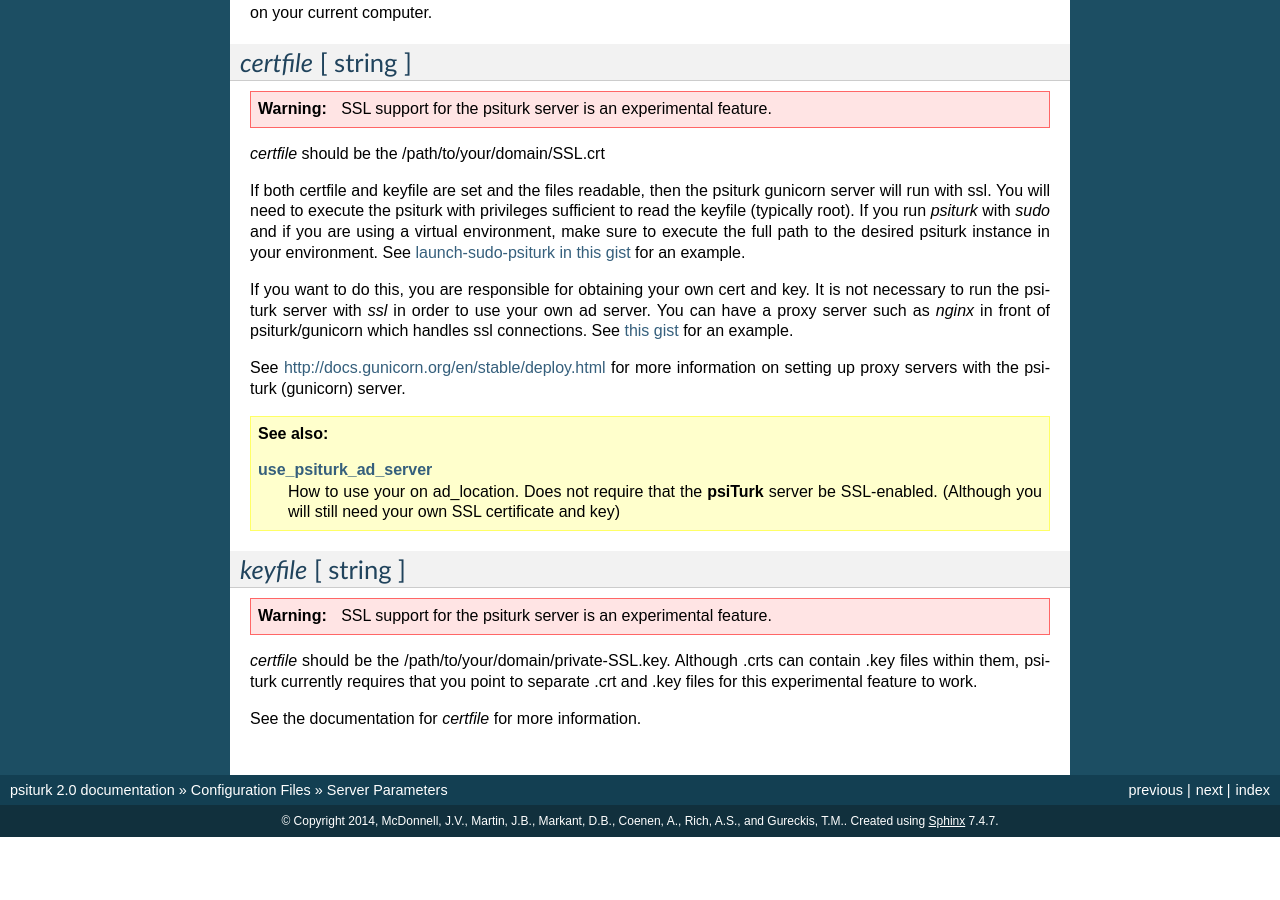
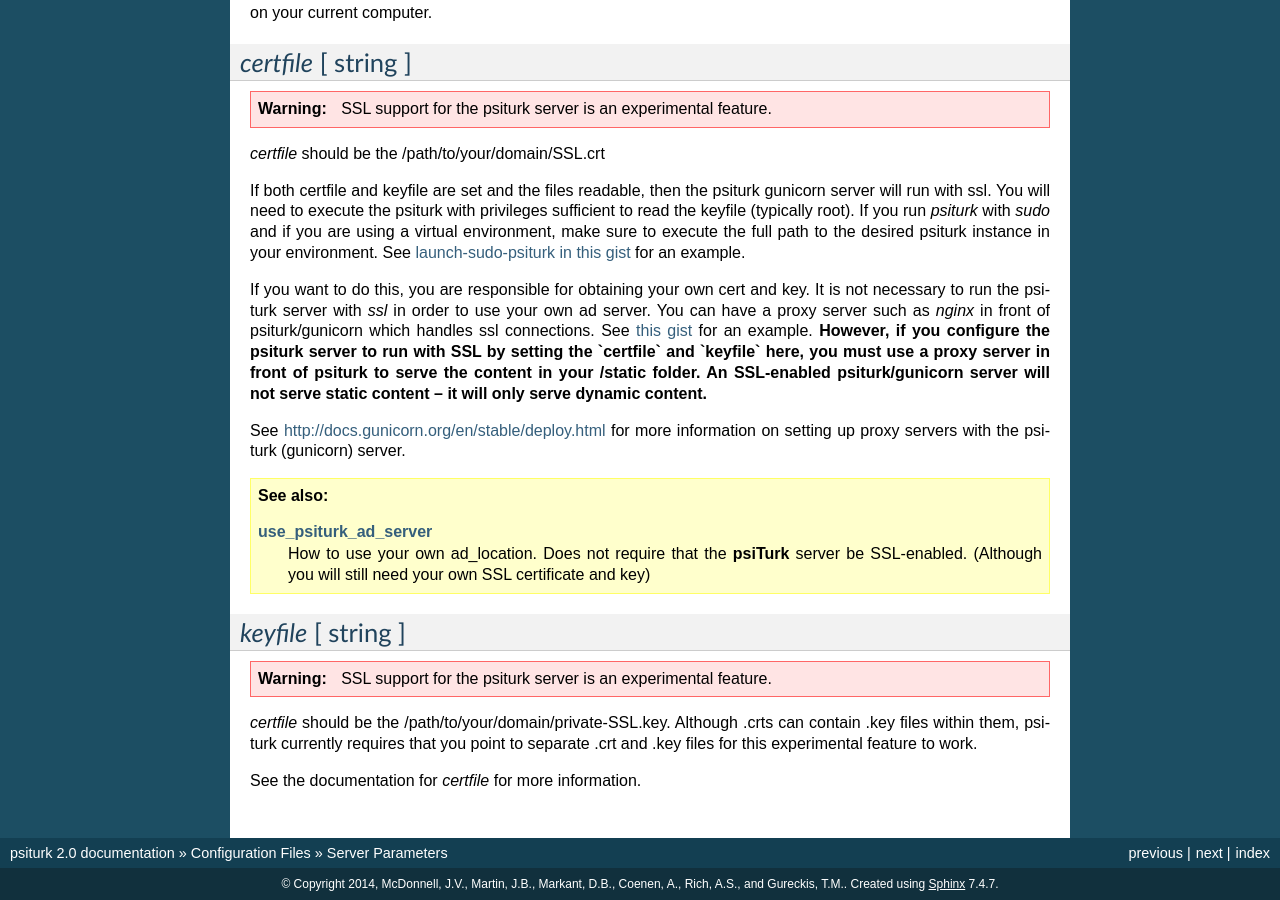
Before and after one commit to NYUCCL/psiTurk, a Sphinx documentation site: the page built from doc/config/server_parameters.rst, in a window 1280 px wide and 900 px high, scrolled down 1476 px. Built offline with Sphinx 7.4.7, drawn with Linux system fonts in a browser that asks for light colours; before the commit the page ends 2313 px from its top, so only the background shows below that.

Commit message:
added important note emphasizing that if the psiturk server is ssl-enabled, a proxy server must be used in front of it in order to serve static content.

```diff
--- a/doc/config/server_parameters.rst
+++ b/doc/config/server_parameters.rst
@@ -113,14 +113,14 @@
 your own cert and key. It is not necessary to run the
 psiturk server with `ssl` in order to use your own ad server.
 You can have a proxy server such as `nginx` in front of
-psiturk/gunicorn which handles ssl connections. See `this gist`_ for an example.
+psiturk/gunicorn which handles ssl connections. See `this gist`_ for an example. **However, if you configure the psiturk server to run with SSL by setting the `certfile` and `keyfile` here, you must use a proxy server in front of psiturk to serve the content in your /static folder. An SSL-enabled psiturk/gunicorn server will not serve static content -- it will only serve dynamic content.**
 
 See http://docs.gunicorn.org/en/stable/deploy.html for more information on setting up proxy servers with the psiturk (gunicorn) server.
 
 .. seealso::
 
     `use_psiturk_ad_server <shell_parameters.html#use-psiturk-ad-server-true-false>`__
-        How to use your on ad_location. Does not require that the **psiTurk** server be SSL-enabled. (Although you will still need your own SSL certificate and key)
+        How to use your own ad_location. Does not require that the **psiTurk** server be SSL-enabled. (Although you will still need your own SSL certificate and key)
 
 `keyfile` [ string ]
 ----------------------
```
